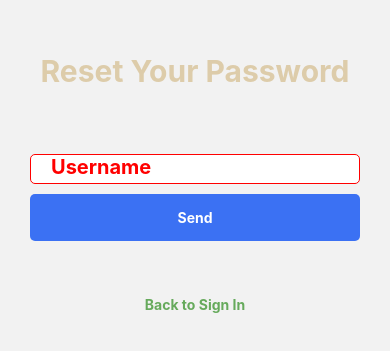
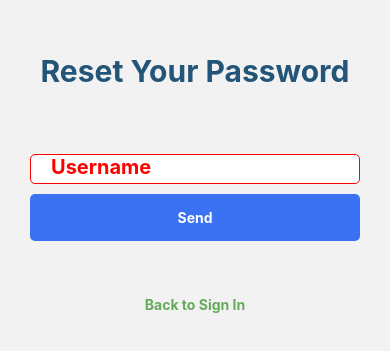
Before and after one commit to Vinay-1025/StudentCommunity, a React Native app: screen /ForgotPassword in a window 390 px wide. Shown: the part 101-452 px from the top of the page. Built offline with nearby package versions, Linux system fonts and the light colour scheme.

Commit message:
added the community input in register field

```diff
--- a/src/screens/ForgotPasswordScreen/ForgotPasswordScreen.js
+++ b/src/screens/ForgotPasswordScreen/ForgotPasswordScreen.js
@@ -61,7 +61,7 @@ const styles = StyleSheet.create({
     title:{
         fontSize: 30,
         fontWeight: 'bold',
-        color: '#ddccaa',
+        color: '#225577',
         margin: 10,
     },
     text:{
--- a/src/screens/NewPasswordScreen/NewPasswordScreen.js
+++ b/src/screens/NewPasswordScreen/NewPasswordScreen.js
@@ -66,7 +66,7 @@ const styles = StyleSheet.create({
     title:{
         fontSize: 30,
         fontWeight: 'bold',
-        color: '#ddccaa',
+        color: '#225577',
         margin: 10,
     },
     text:{
--- a/src/screens/SignUpscreen/SignUpScreen.js
+++ b/src/screens/SignUpscreen/SignUpScreen.js
@@ -79,7 +79,7 @@ const styles = StyleSheet.create({
     title:{
         fontSize: 30,
         fontWeight: 'bold',
-        color: '#ddccaa',
+        color: '#225577',
         margin: 10,
     },
     text:{
```
